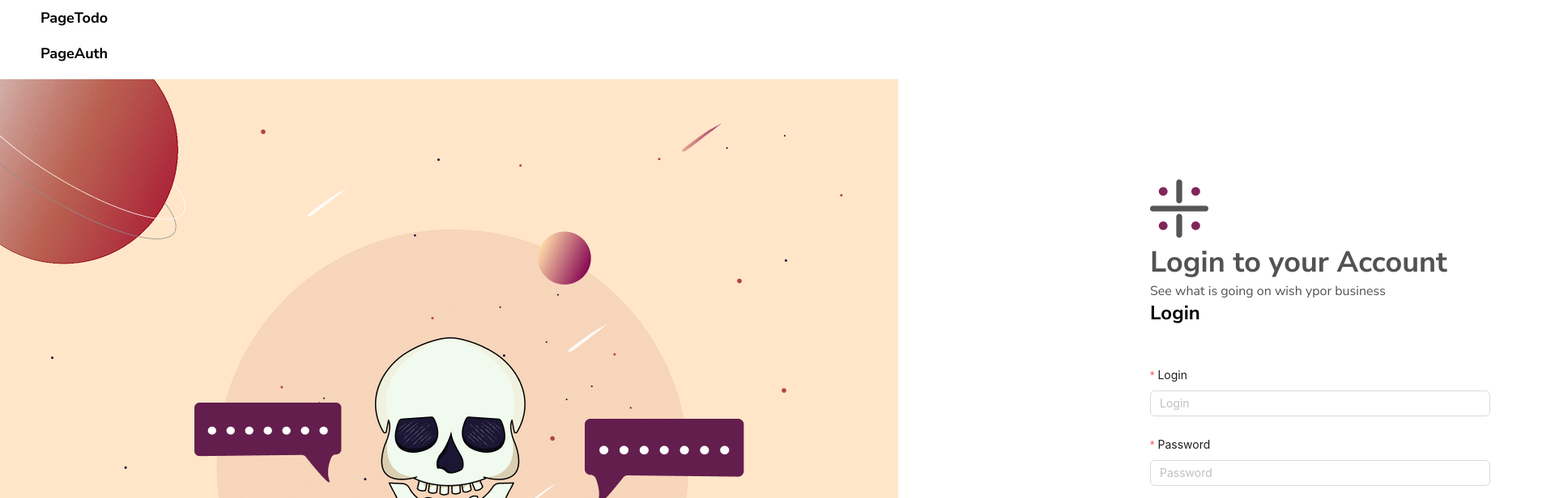
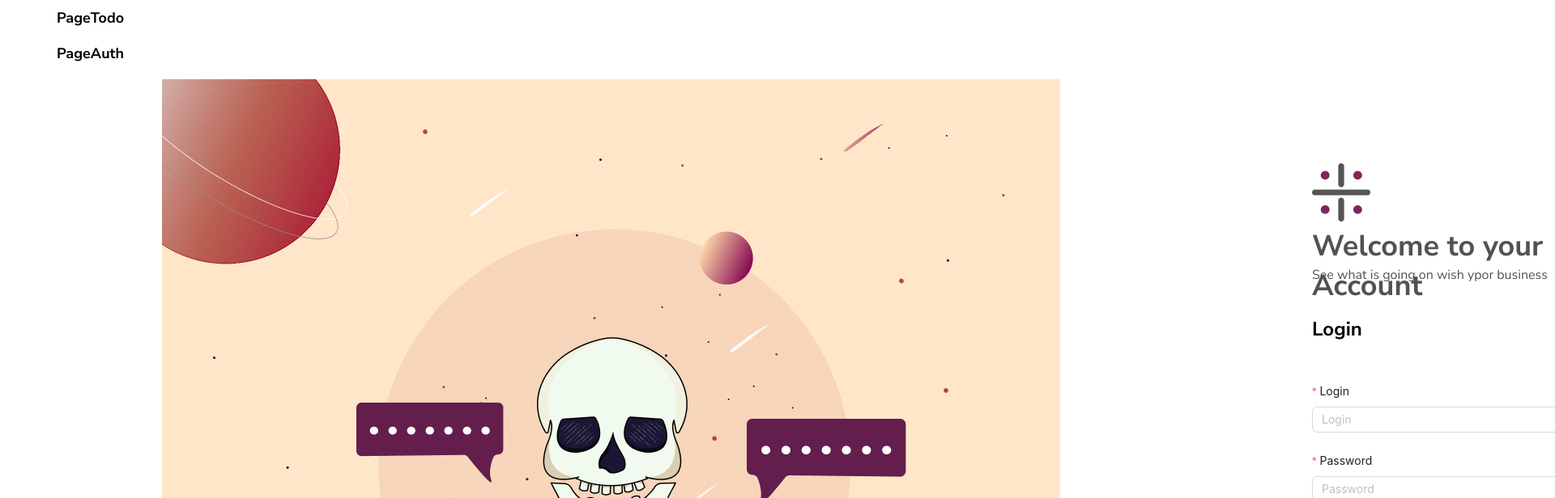
Before and after one commit to Razumnyofficial/Todoready, a React (Vite) app: page /auth in a window 1280 px wide. Shown: the top 616 px of the page at 81% size, 1920 px wide, since content can reach past the window. Built offline with nearby package versions, Linux system fonts and the light colour scheme.

Commit message:
fix style, items

```diff
--- a/src/app.css
+++ b/src/app.css
@@ -1,7 +1,7 @@
 header {
   font-size: 18px;
   font-weight: bold;
-  margin-left: 20px;
+
   display: flex;
   align-items: flex-start;
   margin-bottom: 10px;
--- a/src/components/FullLogin/FullLogin.module.css
+++ b/src/components/FullLogin/FullLogin.module.css
@@ -4,7 +4,6 @@
 
 .titlelogin {
   font-size: 36px;
-  width: 376px;
   height: 49px;
   font-weight: 700;
   color: #525252;
@@ -18,7 +17,7 @@
 }
 .notregister {
   font-size: 18px;
-  width: 317px;
+  width: 376px;
   height: 25px;
   font-weight: 400;
   color: #525252;
@@ -29,7 +28,7 @@
 a {
   font-size: 18px;
   color: #7f265b;
-  margin-left: 20px;
+  margin-left: 60px;
   text-decoration: none;
   font-weight: bold;
 }
--- a/src/components/FullLogin/FullLogin.tsx
+++ b/src/components/FullLogin/FullLogin.tsx
@@ -7,7 +7,7 @@ const FullLogin = () => {
     <div className={styles.wrapper}>
       <img src={ImginLogin} alt="" />
       <div>
-        <h1 className={styles.titlelogin}>Login to your Account</h1>
+        <h1 className={styles.titlelogin}>Welcome to your Account</h1>
         <p className={styles.undertitle}>
           See what is going on wish ypor business
         </p>
--- a/src/components/LoginComponent/LoginComponent.tsx
+++ b/src/components/LoginComponent/LoginComponent.tsx
@@ -1,10 +1,11 @@
-import React, { useState } from "react";
+import { useState } from "react";
 import { Button, Checkbox, Form, Input, Flex, notification } from "antd";
 
 import { saveToken } from "../../utils/utils";
 import { postSignIn, postSignUp } from "../../api/auth";
+import styles from "./LoginComponents.module.css";
 
-const LoginComponent: React.FC = () => {
+const LoginComponent = () => {
   const [isLogin, setIsLogin] = useState(true);
   const [isLoading, setIsLoading] = useState(false);
 
@@ -47,7 +48,7 @@ const LoginComponent: React.FC = () => {
 
   return (
     <div>
-      <h2>{isLogin ? "Login" : "Registration"}</h2>
+      <h2 className={styles.title}>{isLogin ? "Login" : "Registration"}</h2>
       <Form
         layout="vertical"
         name="login"
--- a/src/components/LoginComponent/LoginComponents.module.css
+++ b/src/components/LoginComponent/LoginComponents.module.css
@@ -2,3 +2,6 @@
   display: block;
   background-color: yellowgreen;
 }
+.title {
+  padding-top: 40px;
+}
--- a/src/gloabal.d.ts
+++ /dev/null
@@ -1 +0,0 @@
-declare module "*.css";
--- a/src/pages/Page.module.css
+++ b/src/pages/Page.module.css
@@ -16,4 +16,5 @@ body {
   display: flex;
   align-content: center;
   align-items: center;
+  padding-left: 200px;
 }
```
